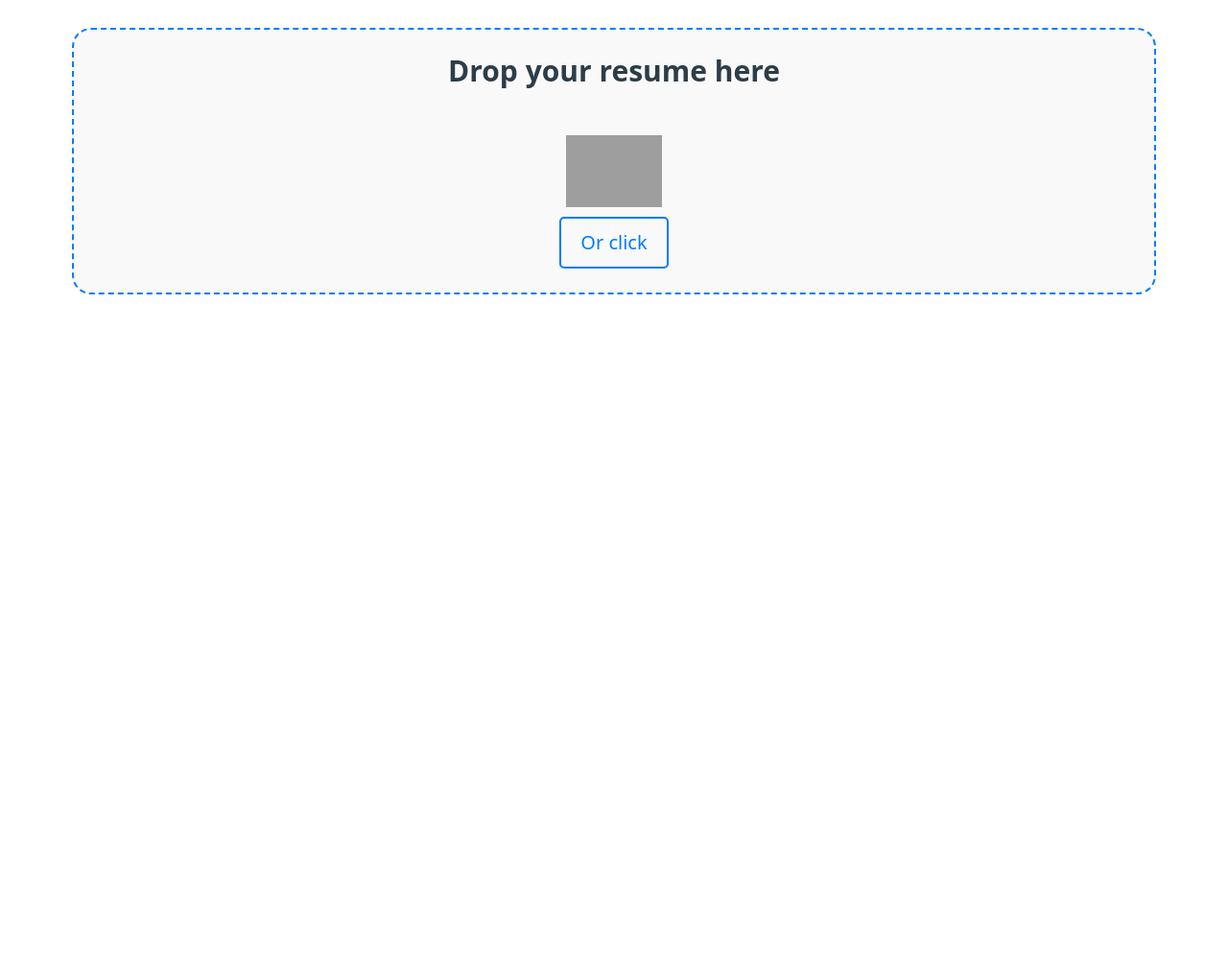
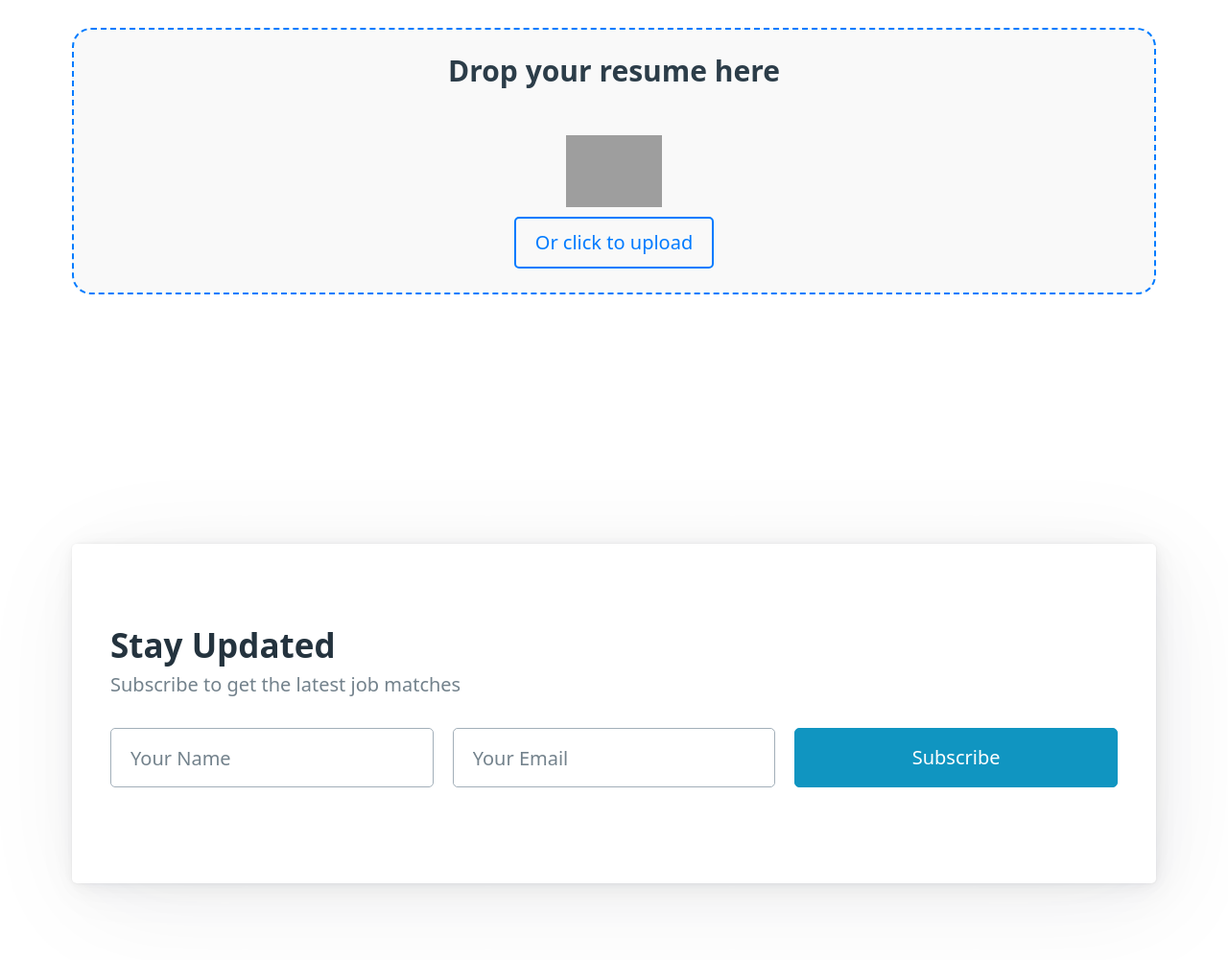
Before and after one commit to SohamW1/JobHat, a Flask app: page / in a window 1280 px wide. Shown: the part 1214-2215 px from the top of the page at 96% size. Before the commit the page ends 1521 px from the top, so only its background shows below. Run offline with Flask 3, Linux system fonts and the light colour scheme; grey boxes are pictures that could not be loaded.

Commit message:
Back to switchless working code

```diff
--- a/templates/index.html
+++ b/templates/index.html
@@ -137,4 +137,49 @@
                     <form id="resumeForm" class="grid" action="http://34.70.186.125:5000/upload" method="POST"
                         enctype="multipart/form-data">
                         <input type="file" id="resumeUpload" name="resume" hidden accept=".pdf" onchange="uploadResume()">
-                        <label for="resumeUpload" class="upload-button">Or click
+                        <label for="resumeUpload" class="upload-button">Or click to upload</label>
+                    </form>
+                </div>
+            </section>
+        </div>
+    </main>
+    <section aria-label="Subscribe example">
+        <div class="container">
+            <article>
+                <hgroup>
+                    <h2>Stay Updated</h2>
+                    <h3>Subscribe to get the latest job matches</h3>
+                </hgroup>
+                <form class="grid">
+                    <input type="text" id="firstname" name="firstname" placeholder="Your Name" aria-label="Your Name"
+                        required="">
+                    <input type="email" id="email" name="email" placeholder="Your Email" aria-label="Your Email"
+                        required="">
+                    <button type="submit" onclick="event.preventDefault()">Subscribe</button>
+                </form>
+            </article>
+        </div>
+    </section>
+
+    <script>
+        function uploadResume() {
+            // Get the hat image element
+            var hatImage = document.getElementById("hatImage");
+
+            // Add the CSS class to trigger the animation
+            hatImage.classList.add("upload-animation");
+
+            // After a delay, remove the CSS class to reset the animation
+            setTimeout(function() {
+                hatImage.classList.remove("upload-animation");
+
+                // After another delay, submit the form
+                // setTimeout(function() {
+                document.getElementById('resumeForm').submit();
+                // }, 3000); // 3000 milliseconds = 3 seconds
+            }, 500); // Adjust the time to match the animation duration
+        }
+    </script>
+</body>
+
+</html>
```
